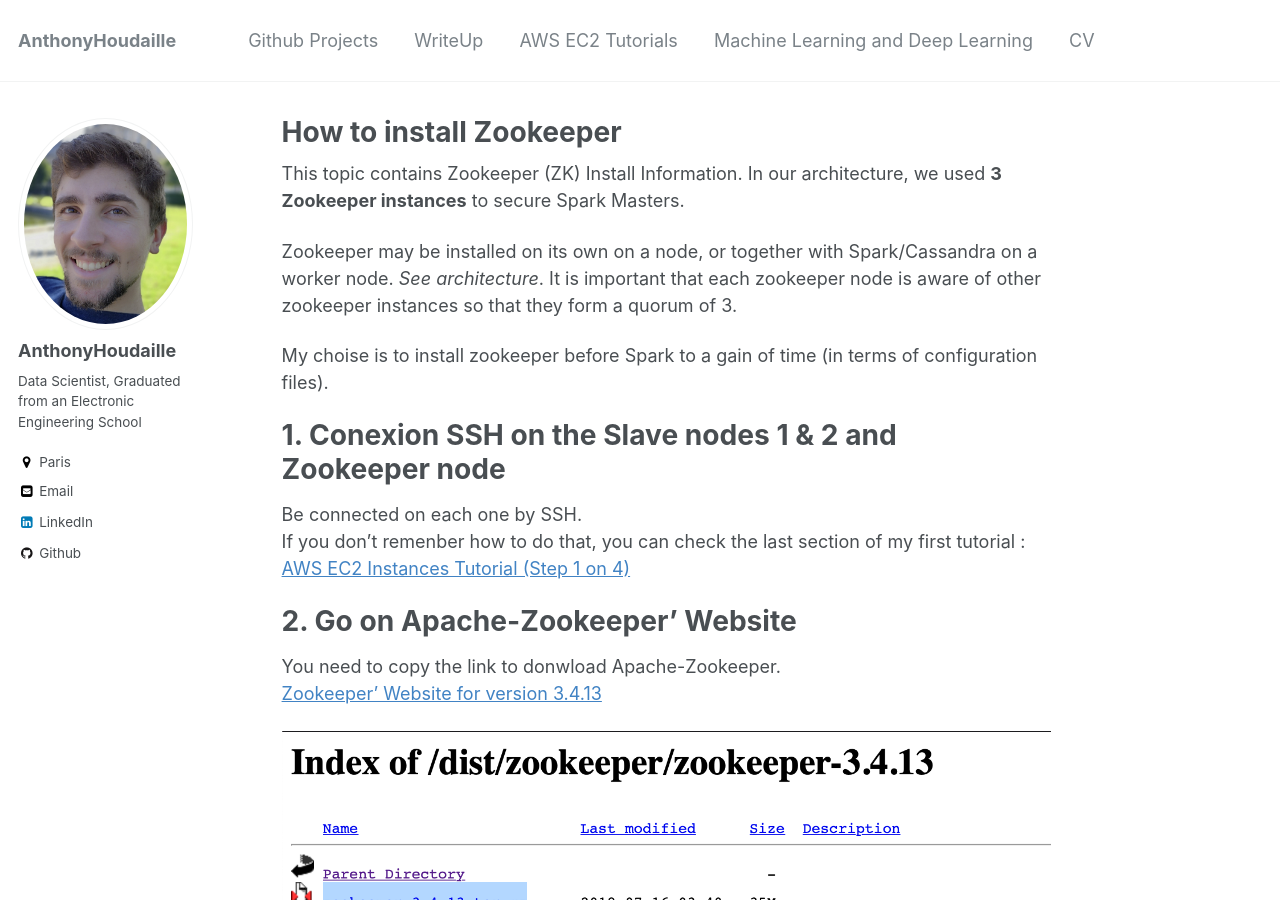
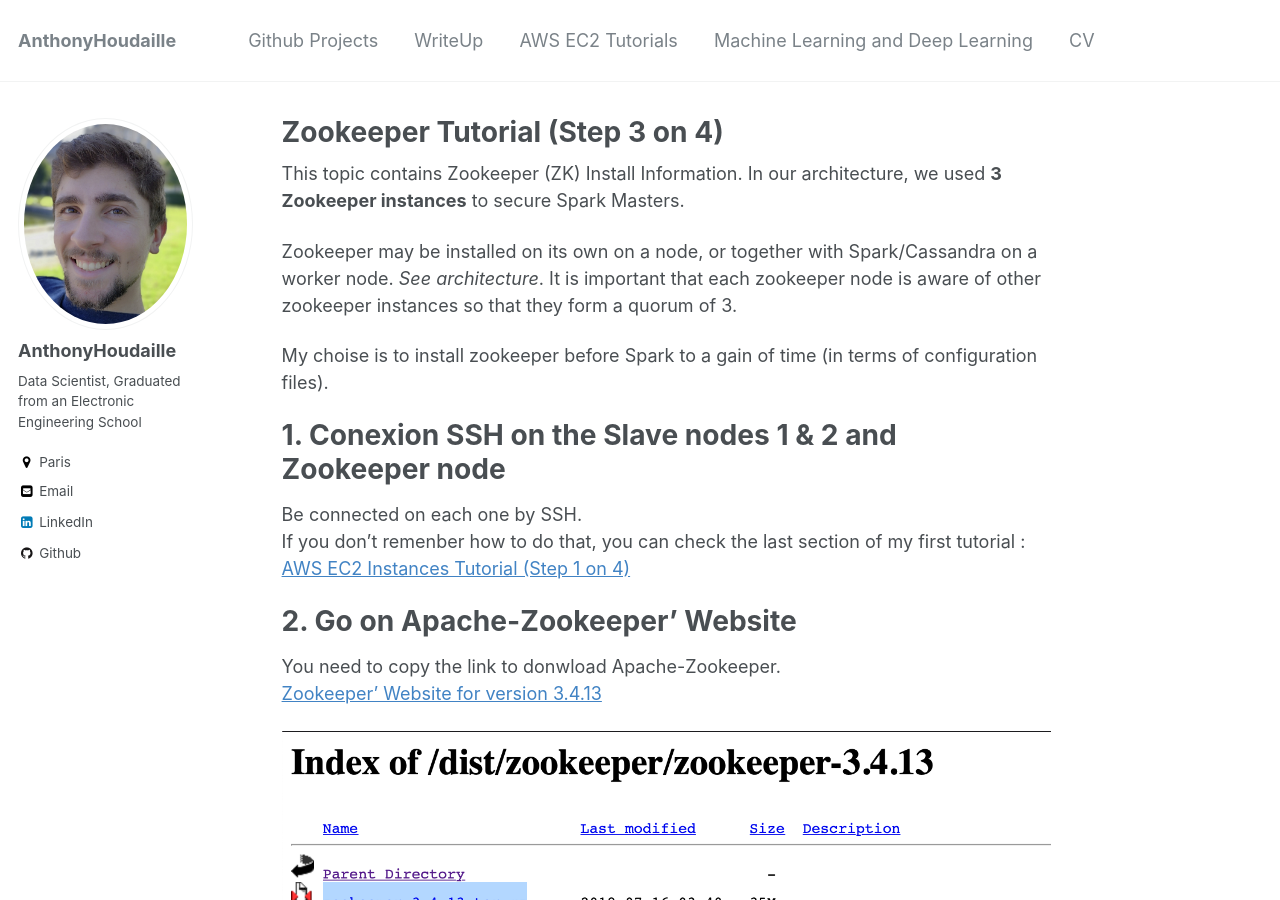
Before and after one commit to AnthonyHoudaille/AnthonyHoudaille.github.io, a Jekyll site: the page built from _awsec2/02_Zookeeper_Tutorial.md, in a window 1280 px wide and 900 px high. Built offline with Jekyll 4.4.1, drawn with Linux system fonts in a browser that asks for light colours.

Commit message:
Update 02_Zookeeper_Tutorial.md

```diff
--- a/_awsec2/02_Zookeeper_Tutorial.md
+++ b/_awsec2/02_Zookeeper_Tutorial.md
@@ -1,6 +1,6 @@
 ---
 published: true
-title: "How to install Zookeeper"
+title: "Zookeeper Tutorial (Step 3 on 4) "
 collection: awsec2
 layout: single
 author_profile: true
```
